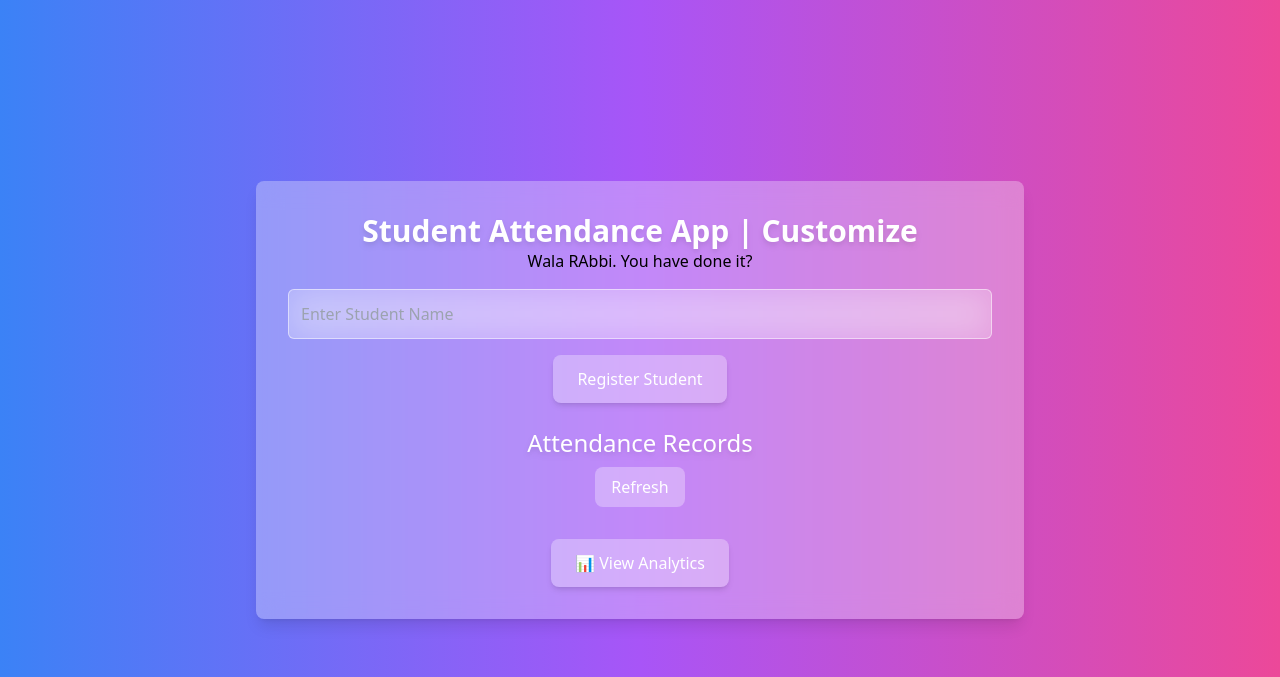
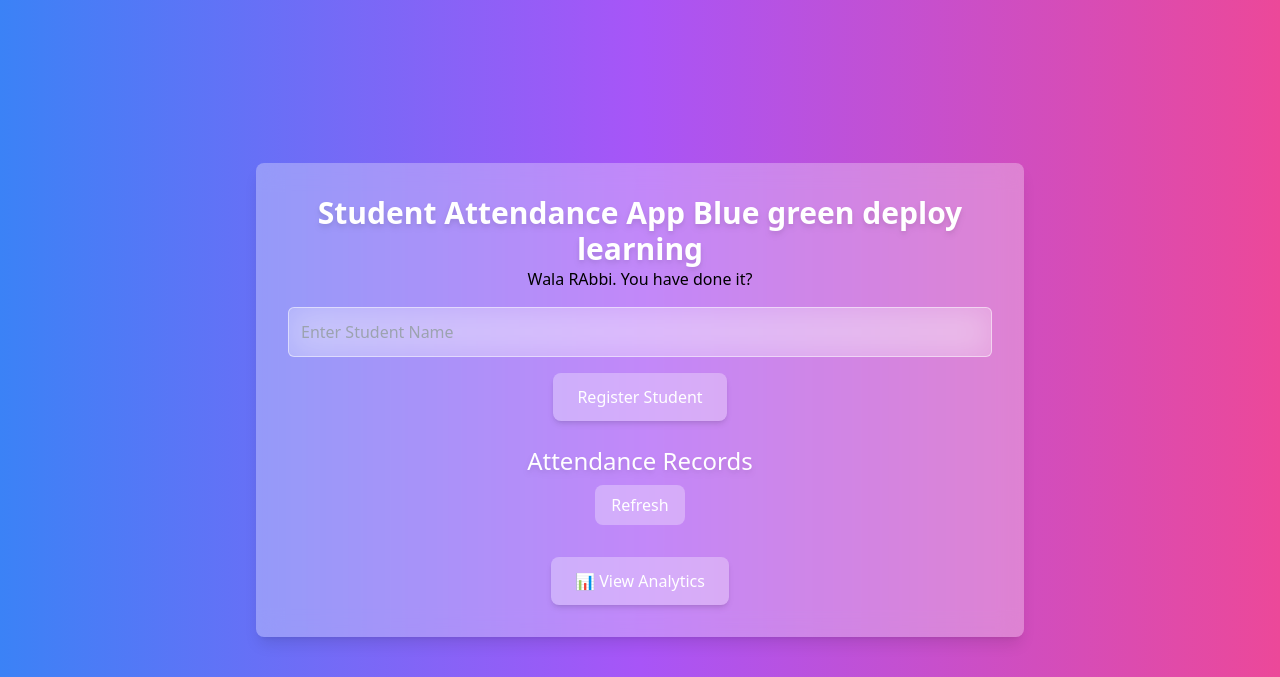
Before and after one commit to Rabbii96/Customize-flask-App, a Flask app: page / in a window 1280 px wide. Shown: the top 677 px of the page. Run offline with Flask 3, Linux system fonts and the light colour scheme; some libraries are stand-ins or nearby versions.

Commit message:
Update index.html

```diff
--- a/app/templates/index.html
+++ b/app/templates/index.html
@@ -9,7 +9,7 @@
 <body class="bg-gradient-to-r from-blue-500 via-purple-500 to-pink-500 flex items-center justify-center h-screen">
 
     <div class="backdrop-blur-md bg-white/30 p-8 rounded-lg shadow-lg max-w-3xl w-full text-center">
-        <h2 class="text-3xl font-bold text-white drop-shadow-md">Student Attendance App | Customize</h2>
+        <h2 class="text-3xl font-bold text-white drop-shadow-md">Student Attendance App Blue green deploy learning </h2>
 <h4>Wala RAbbi. You have done it?</h4>
 
         <input id="studentName" type="text" placeholder="Enter Student Name"
```
